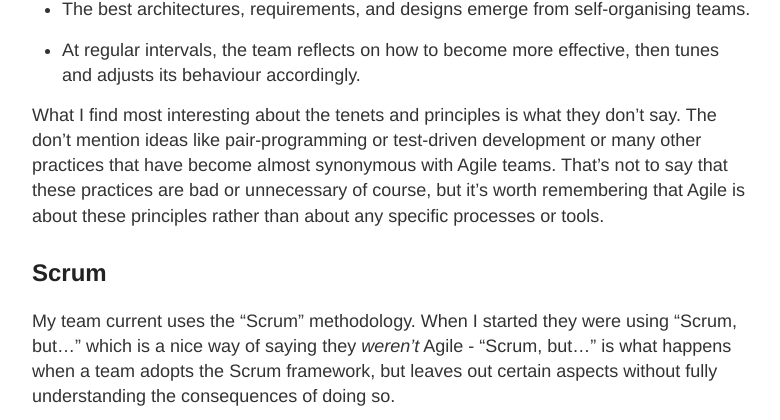
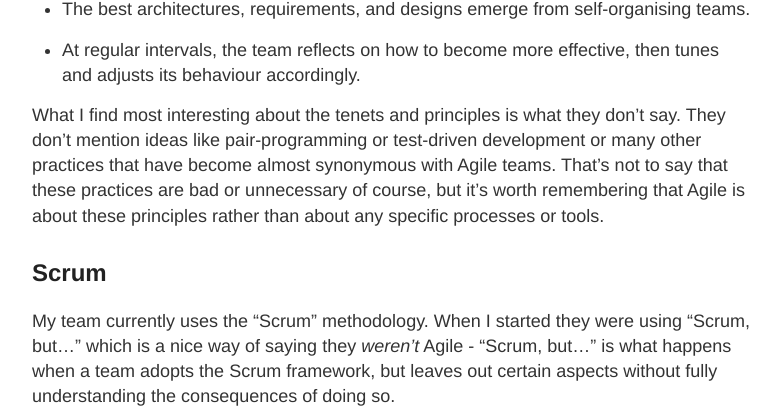
Before and after one commit to adambowen/adambowen.github.io, a Jekyll site: the page built from _posts/2016-11-03-Agile-Part-1.md, in a window 1280 px wide and 900 px high, scrolled down 2025 px. Shown: the part 155-575 px from the top of the window, without its empty margins (248-1028 px from the left). Built offline with Jekyll 4.4.1, drawn with Linux system fonts in a browser that asks for light colours; comment, search, counter and statistics services are not loaded.

Commit message:
post(agile): fix typos in part 1

```diff
--- a/_posts/2016-11-03-Agile-Part-1.md
+++ b/_posts/2016-11-03-Agile-Part-1.md
@@ -108,7 +108,7 @@
 
 What I find most interesting about the tenets and principles is what they don't
 say.
-The don't mention ideas like pair-programming or test-driven development or many
+They don't mention ideas like pair-programming or test-driven development or many
 other practices that have become almost synonymous with Agile teams.
 That's not to say that these practices are bad or unnecessary of course, but
 it's worth remembering that Agile is about these principles rather than about
@@ -116,7 +116,7 @@
 
 ## Scrum
 
-My team current uses the "Scrum" methodology.
+My team currently uses the "Scrum" methodology.
 When I started they were using "Scrum, but..." which is a nice way of saying
 they _weren't_ Agile - "Scrum, but..." is what happens when a team adopts the
 Scrum framework, but leaves out certain aspects without fully understanding the
```
